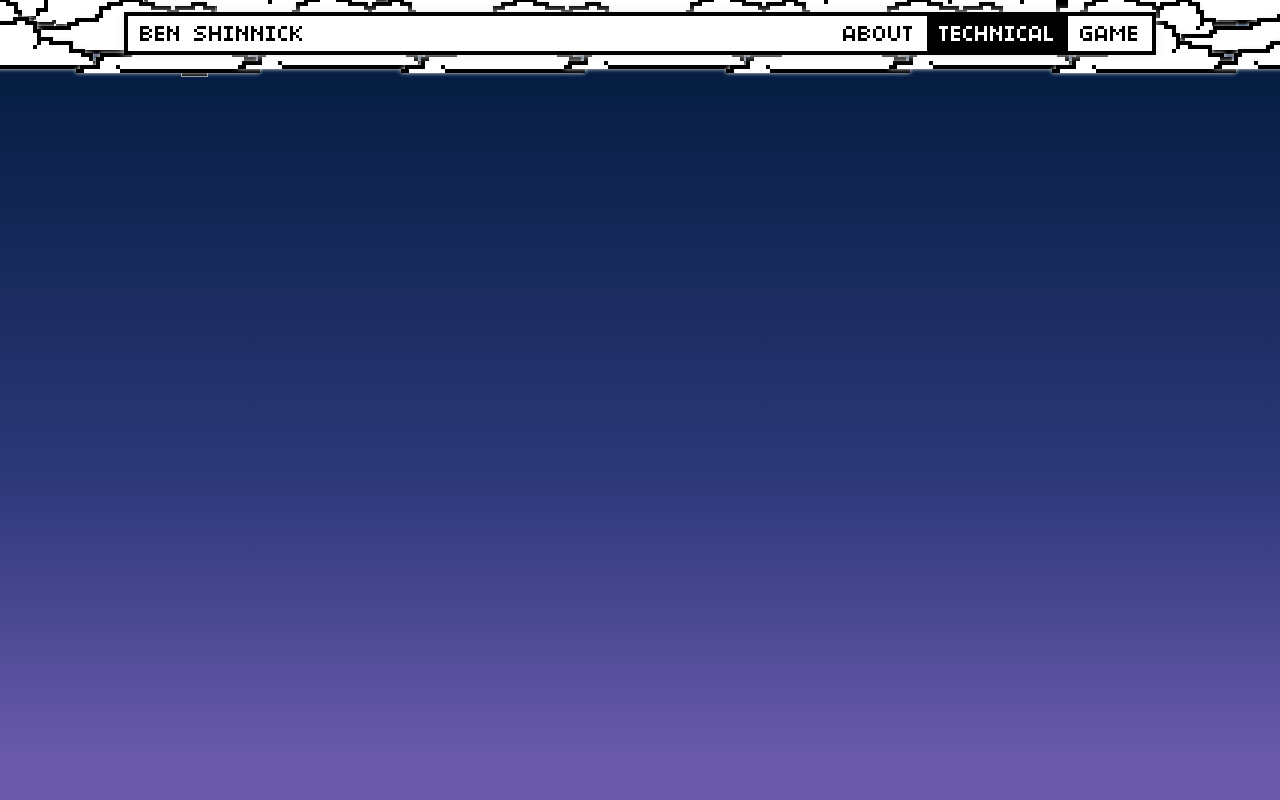
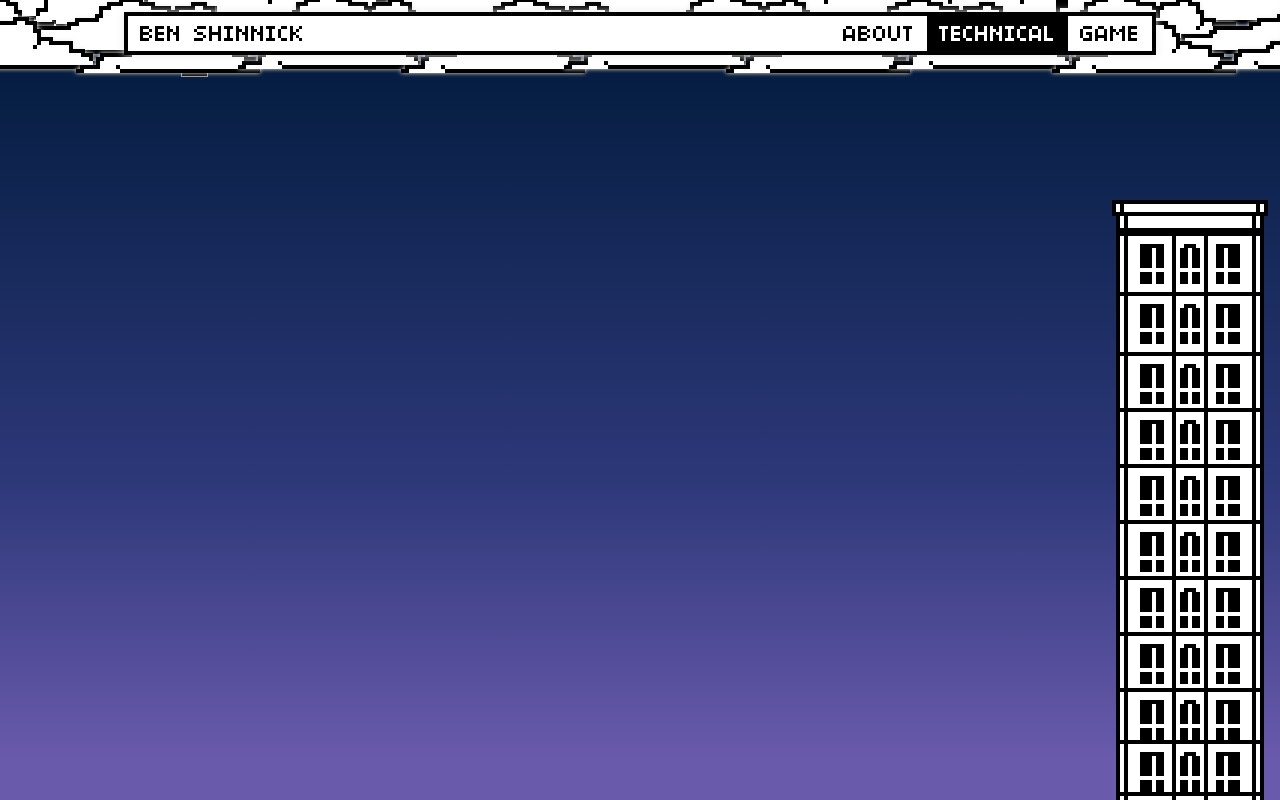
Before and after one commit to benshinnick/personal-website, a React (Create React App) app: page / in a window 1280 px wide. Shown: the top 800 px of the page. Built offline with nearby package versions, Linux system fonts and the light colour scheme.

Commit message:
Added first building to technical page

```diff
--- a/src/PersonalWebsite/PersonalWebsite.jsx
+++ b/src/PersonalWebsite/PersonalWebsite.jsx
@@ -93,6 +93,7 @@ export default class PersonalWebsite extends React.Component {
                     this.navBarRef.current.transitionToOverCloud()
                     root.render(<TechnicalPage />)
                     this.setState({ currentPage: 'technical' })
+                    mainContent.style.animation = '1000ms home-appear forwards'
                 }, 750)
                 this.rocketGuyRef.current.flyInFromTop()
             }
--- /dev/null
+++ b/src/PersonalWebsite/TechnicalPage/Buildings/Buildings.css
@@ -0,0 +1,10 @@
+#building-1 {
+    background-image: url(./BuildingSprites/building1.png);
+    top: 200px;
+    right: 12px;
+    width:156px;
+    height: 764px;
+    position: fixed;
+    transform-origin: top right;
+    z-index: 1;
+}
--- /dev/null
+++ b/src/PersonalWebsite/TechnicalPage/Buildings/Buildings.jsx
@@ -0,0 +1,10 @@
+import React from 'react';
+import './Buildings.css';
+
+export default class Buildings extends React.Component {
+    render() {
+        return (
+            <div id='building-1' className='sprite'></div>
+        );
+    }
+}
--- a/src/PersonalWebsite/TechnicalPage/TechnicalPage.jsx
+++ b/src/PersonalWebsite/TechnicalPage/TechnicalPage.jsx
@@ -1,10 +1,12 @@
 import React from 'react';
 import './TechnicalPage.css';
+import Buildings from './Buildings/Buildings';
 
 export default class TechnicalPage extends React.Component {
     render() {
         return (
             <main className='technical-page'>
+                <Buildings />
                 <div id='filler' style={{height: window.innerHeight*3.3 + 'px'}} />
             </main>
         );
```
Also changed, not shown: src/PersonalWebsite/TechnicalPage/Buildings/BuildingSprites/building1.png (added).
